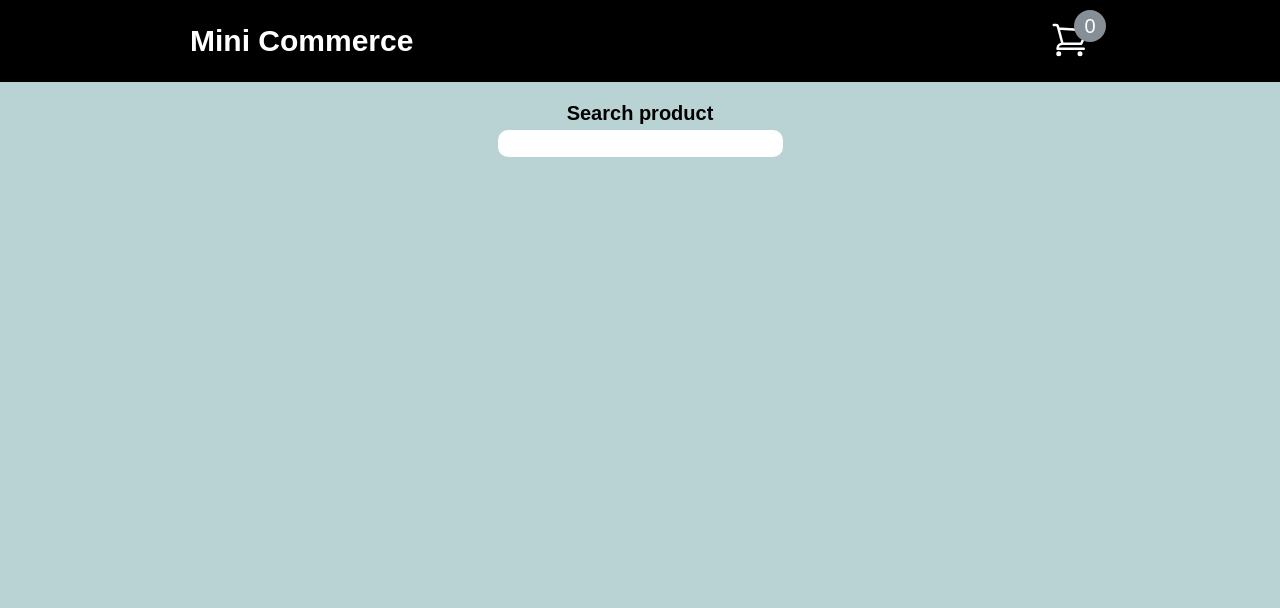
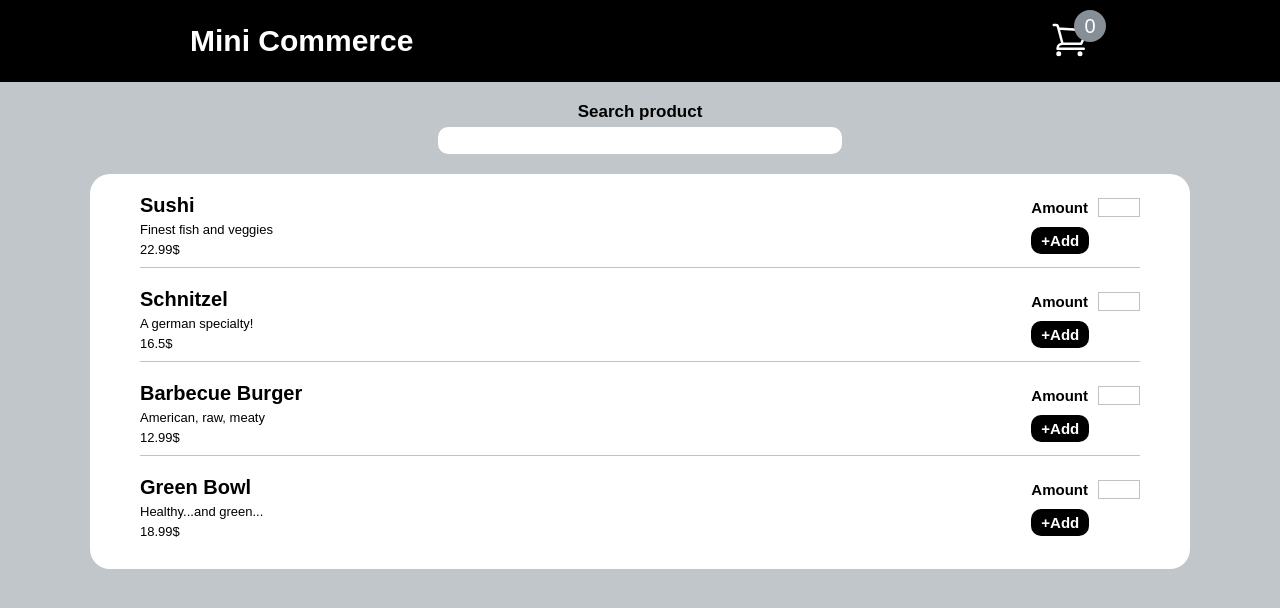
Before and after one commit to jovanlekic12/mini-commerce-react, a React (Vite) app: page / in a window 1280 px wide. Shown: the top 608 px of the page. Built offline with nearby package versions, Linux system fonts and the light colour scheme.

Commit message:
add menu list

```diff
--- a/src/App.css
+++ b/src/App.css
@@ -6,10 +6,12 @@
 
 html {
   font-size: 62.5%;
+  width: 100%;
 }
 
 body {
-  background-color: rgb(185, 210, 212);
+  background-color: #c1c6ca;
+  width: 100%;
 }
 
 .title,
@@ -27,6 +29,9 @@ body {
 
 .navbar__div {
   position: relative;
+}
+
+main {
 }
 
 nav {
@@ -67,6 +72,7 @@ nav {
 }
 
 .search__bar h1 {
+  font-size: 1.7rem;
   font-weight: 600;
 }
 
@@ -76,4 +82,59 @@ nav {
   padding: 0.2rem 1rem;
   border: 0;
   outline: 0;
+  width: 30%;
 }
+
+.menu__list {
+  display: flex;
+  flex-direction: column;
+  gap: 2rem;
+  width: 80%;
+  margin: 2rem auto;
+  background-color: #fff;
+  padding: 2rem 5rem;
+  border-radius: 2rem;
+  max-width: 100rem;
+}
+
+.menu__list__item {
+  display: flex;
+  align-items: center;
+  justify-content: space-between;
+  padding-bottom: 1rem;
+}
+
+ul li:not(:last-child) {
+  border-bottom: 1px solid #c2c2c2;
+}
+.menu__list__item p {
+  font-size: 1.3rem;
+  margin-top: 0.5rem;
+}
+
+.amount__div {
+  display: flex;
+  align-items: center;
+  gap: 1rem;
+}
+
+.amount__div input {
+  font-size: 1.5rem;
+  width: 4rem;
+  border: 1px solid #c2c2c2;
+}
+
+.btn {
+  background-color: #000;
+  color: #fff;
+  border: 0;
+  font-weight: 600;
+  border-radius: 1rem;
+  cursor: pointer;
+}
+
+.add__btn {
+  padding: 0.5rem 1rem;
+  font-size: 1.5rem;
+  margin-top: 1rem;
+}
--- a/src/components/Home.jsx
+++ b/src/components/Home.jsx
@@ -1,10 +1,20 @@
+import { useSelector } from "react-redux";
 import Navbar from "./navbar";
 import SearchBar from "./SearchBar";
+import MenuItem from "./MenuItem";
 function Home() {
+  const { menuItems } = useSelector((store) => store.global);
+
   return (
     <main className="main__container">
       <Navbar></Navbar>
       <SearchBar></SearchBar>
+      <ul className="menu__list">
+        {menuItems &&
+          menuItems.map((item) => {
+            return <MenuItem {...item} key={item.id}></MenuItem>;
+          })}
+      </ul>
     </main>
   );
 }
--- /dev/null
+++ b/src/components/MenuItem.jsx
@@ -0,0 +1,22 @@
+function MenuItem(props) {
+  const { id, name, description, price } = props;
+
+  return (
+    <li className="menu__list__item">
+      <div className="item__div">
+        <h1>{name}</h1>
+        <p>{description}</p>
+        <p>{price}$</p>
+      </div>
+      <div className="item__div__quantity">
+        <div className="amount__div">
+          <h2>Amount</h2>
+          <input type="number" />
+        </div>
+        <button className="add__btn btn">+Add</button>
+      </div>
+    </li>
+  );
+}
+
+export default MenuItem;
--- a/src/components/Navbar.jsx
+++ b/src/components/Navbar.jsx
@@ -12,13 +12,13 @@ function Navbar() {
             xmlns="http://www.w3.org/2000/svg"
             fill="none"
             viewBox="0 0 24 24"
-            stroke-width="1.5"
+            strokeWidth="1.5"
             stroke="currentColor"
-            class="icon"
+            className="icon"
           >
             <path
-              stroke-linecap="round"
-              stroke-linejoin="round"
+              strokeLinecap="round"
+              strokeLinejoin="round"
               d="M2.25 3h1.386c.51 0 .955.343 1.087.835l.383 1.437M7.5 14.25a3 3 0 00-3 3h15.75m-12.75-3h11.218c1.121-2.3 2.1-4.684 2.924-7.138a60.114 60.114 0 00-16.536-1.84M7.5 14.25L5.106 5.272M6 20.25a.75.75 0 11-1.5 0 .75.75 0 011.5 0zm12.75 0a.75.75 0 11-1.5 0 .75.75 0 011.5 0z"
             ></path>
           </svg>
--- a/src/feature/globalStateSlice.js
+++ b/src/feature/globalStateSlice.js
@@ -2,7 +2,7 @@ import { createSlice } from "@reduxjs/toolkit";
 import items from "../menuItems";
 
 const initialState = {
-  menuItems: [items],
+  menuItems: items,
 };
 
 const globalSlice = createSlice({
```
